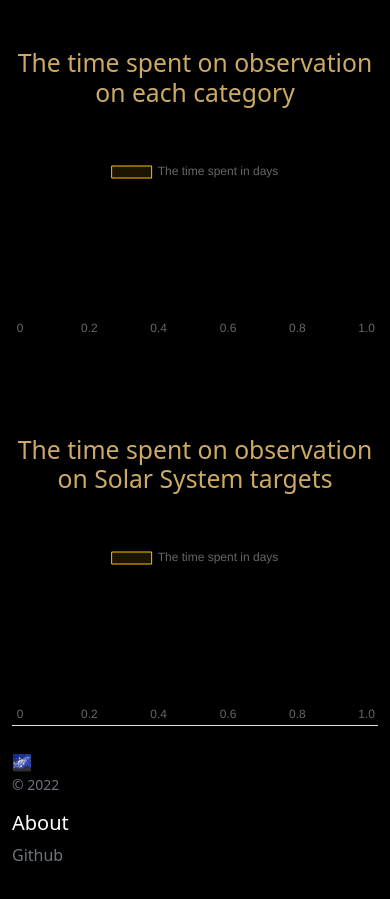
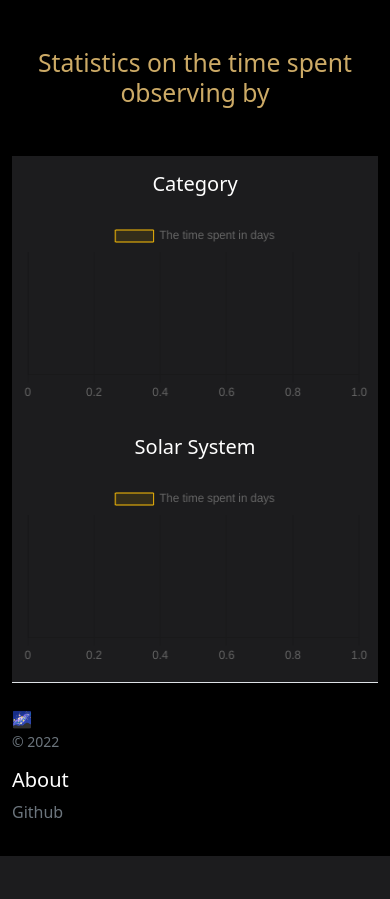
Before and after one commit to marketulinek/webbinspace, a Django app: page /observing-schedules/charts/ in a window 390 px wide. Shown: the part 112-1011 px from the top of the page. After the commit the page ends 968 px from the top, so only its background shows below. Run offline with Django 4.2, Linux system fonts and the light colour scheme; data that the repository does not hold is empty.

Commit message:
Beautified statistics page.

```diff
--- a/static/css/main.css
+++ b/static/css/main.css
@@ -20,6 +20,12 @@ a:hover { color: #B39559; }
     color: black;
     border-color: black;
 }
+
+
+/* ----------------- */
+/*      CHARTS       */
+/* ----------------- */
+.chart-card { background-color: rgb(28, 28, 30); }
 
 
 /* ----------------- */
--- a/templates/observation_charts.html
+++ b/templates/observation_charts.html
@@ -1,24 +1,29 @@
 {% extends 'base.html' %}
 {% load static %}
 
-{% block title %}Chart of Observations{% endblock %}
+{% block title %}Statistics{% endblock %}
 
 
 {% block content %}
-  <h2 class="my-5 text-center">The time spent on observation on each category</h2>
-  <div class="row">
-    <div class="col-sm-12 col-lg-8 offset-lg-2">
-      <canvas id="chart-category"></canvas>
+
+  <h2 class="my-5 text-center">Statistics on the time spent observing by</h2>
+
+  <div class="row row-cols-1 row-cols-lg-2">
+
+    <div class="col">
+      <div class="chart-card py-3">
+        <h5 class="mb-4 text-center">Category</h5>
+        <canvas id="chart-category" class="px-2"></canvas>
+      </div>
     </div>
-  </div>
 
-  <br><br>
+    <div class="col">
+      <div class="chart-card py-3">
+        <h5 class="mb-4 text-center">Solar System</h5>
+        <canvas id="chart-solar-system" class="px-2"></canvas>
+      </div>
+    </div>
 
-  <h2 class="my-5 text-center">The time spent on observation on Solar System targets</h2>
-  <div class="row">
-    <div class="col-sm-12 col-lg-8 offset-lg-2">
-      <canvas id="chart-solar-system"></canvas>
-    </div>
   </div>
 
 {% endblock %}
@@ -28,7 +33,7 @@
   <script src="https://cdn.jsdelivr.net/npm/chart.js"></script>
 
   <script>
-    function drawChart(ctx, labels, data) {
+    function drawChart(ctx, labels, subLabels, data) {
       new Chart(ctx, {
         type: 'bar',
         data: {
@@ -49,8 +54,8 @@
               displayColors: false,
               callbacks: {
                 label: function(context) {
-                  const categoryList = labels;
-                  return categoryList[context.dataIndex];
+                  const subLabelList = subLabels;
+                  return subLabelList[context.dataIndex];
                 }
               }
             }
@@ -62,12 +67,14 @@
     drawChart(
       document.getElementById('chart-category'),
       [{%for category in chart_categories.labels %}'{{ category.name }}',{% endfor %}],
+      [{%for category in chart_categories.labels %}'{{ category.total_duration }}',{% endfor %}],
       [{%for duration in chart_categories.data %}'{{ duration }}',{% endfor %}]
     )
 
     drawChart(
       document.getElementById('chart-solar-system'),
       [{%for solsys in chart_solarsystem.labels %}'{{ solsys.keywords }}',{% endfor %}],
+      [{%for solsys in chart_solarsystem.labels %}'{{ solsys.total_duration }}',{% endfor %}],
       [{%for duration in chart_solarsystem.data %}'{{ duration }}',{% endfor %}]
     )
   </script>
```
